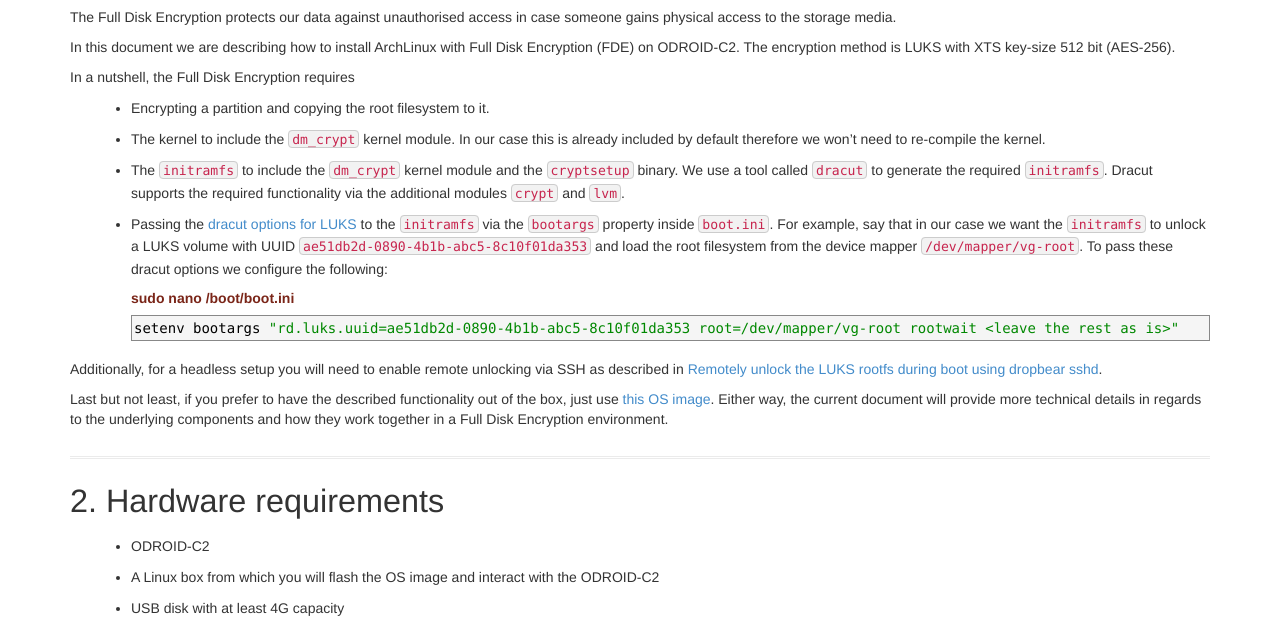
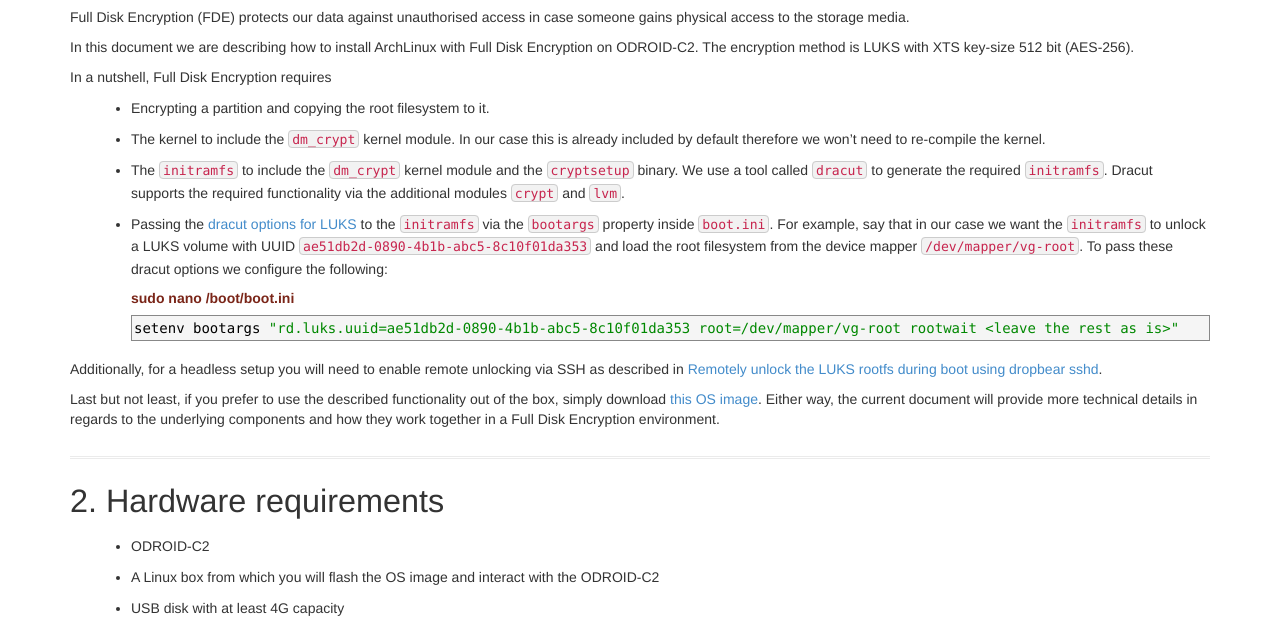
Before and after one commit to yesday/yesday.github.io, a plain HTML site: page blog/2017/how-to-install-archlinux-with-full-disk-encryption-on-odroid-c2.html in a window 1280 px wide. Shown: the part 744-1369 px from the top of the page. Drawn offline with Linux system fonts and the light colour scheme; a script that the page names is missing.

Commit message:
minor update of the luks how-to

```diff
--- a/blog/2017/how-to-install-archlinux-with-full-disk-encryption-on-odroid-c2.html
+++ b/blog/2017/how-to-install-archlinux-with-full-disk-encryption-on-odroid-c2.html
@@ -117,13 +117,13 @@
  <h2 id="introduction">1. Introduction</h2>
  <div class="sectionbody">
   <div class="paragraph">
-   <p>The Full Disk Encryption protects our data against unauthorised access in case someone gains physical access to the storage media.</p>
+   <p>Full Disk Encryption (FDE) protects our data against unauthorised access in case someone gains physical access to the storage media.</p>
   </div>
   <div class="paragraph">
-   <p>In this document we are describing how to install ArchLinux with Full Disk Encryption (FDE) on ODROID-C2. The encryption method is LUKS with XTS key-size 512 bit (AES-256).</p>
+   <p>In this document we are describing how to install ArchLinux with Full Disk Encryption on ODROID-C2. The encryption method is LUKS with XTS key-size 512 bit (AES-256).</p>
   </div>
   <div class="paragraph">
-   <p>In a nutshell, the Full Disk Encryption requires</p>
+   <p>In a nutshell, Full Disk Encryption requires</p>
   </div>
   <div class="ulist">
    <ul>
@@ -145,7 +145,7 @@
    <p>Additionally, for a headless setup you will need to enable remote unlocking via SSH as described in <a href="#remotely_unlock_the_luks_rootfs_during_boot_using_dropbear_sshd">Remotely unlock the LUKS rootfs during boot using dropbear sshd</a>.</p>
   </div>
   <div class="paragraph">
-   <p>Last but not least, if you prefer to have the described functionality out of the box, just use <a href="../../os-image-for-odroid-c2-featuring-archlinux-luks-full-disk-encryption-and-remote-unlocking.html">this OS image</a>. Either way, the current document will provide more technical details in regards to the underlying components and how they work together in a Full Disk Encryption environment.</p>
+   <p>Last but not least, if you prefer to use the described functionality out of the box, simply download <a href="../../os-image-for-odroid-c2-featuring-archlinux-luks-full-disk-encryption-and-remote-unlocking.html">this OS image</a>. Either way, the current document will provide more technical details in regards to the underlying components and how they work together in a Full Disk Encryption environment.</p>
   </div>
  </div>
 </div>
```
Also changed, not shown: feed.xml (+6 -6 lines), index.html (+1 -1 lines).
